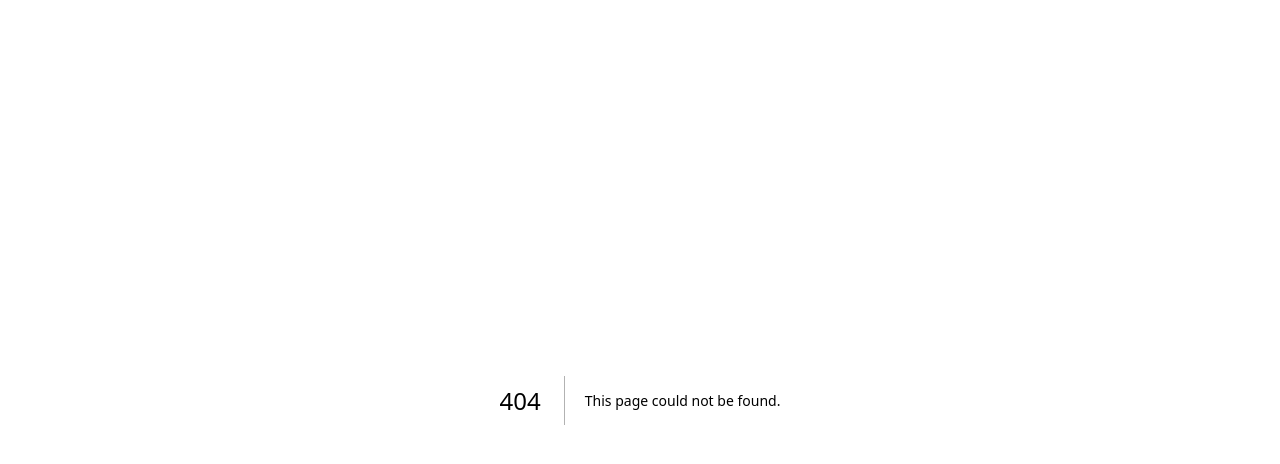
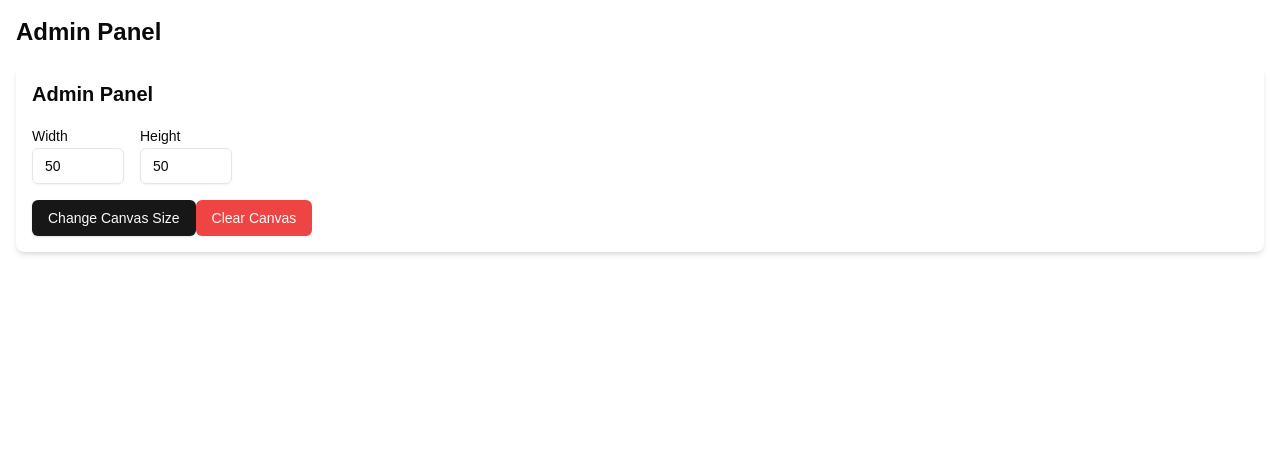
Before and after one commit to GooeyTuxedo/pixel-art-collab, a Next.js app: page /admin in a window 1280 px wide. Before the commit this address had no page. Shown: the top 464 px of the page. Built offline with nearby package versions, Linux system fonts and the light colour scheme.

Commit message:
add admin page for clearing and changing canvas size

```diff
--- a/package.json
+++ b/package.json
@@ -11,6 +11,7 @@
     "dev:all": "concurrently \"npm run dev\" \"npm run socket\""
   },
   "dependencies": {
+    "@radix-ui/react-label": "^2.1.2",
     "@radix-ui/react-slot": "^1.1.2",
     "@vercel/edge": "^1.2.1",
     "@vercel/kv": "^3.0.0",
--- /dev/null
+++ b/src/app/admin/page.tsx
@@ -0,0 +1,47 @@
+"use client"
+
+import { useState, useEffect } from "react"
+import AdminPanel from "../components/AdminPanel"
+
+export default function AdminPage() {
+  const [canvasWidth, setCanvasWidth] = useState(50)
+  const [canvasHeight, setCanvasHeight] = useState(50)
+
+  useEffect(() => {
+    // Fetch current canvas size from the server
+    // This is a placeholder and should be replaced with actual API call
+    const fetchCanvasSize = async () => {
+      // const response = await fetch('/api/canvas-size');
+      // const { width, height } = await response.json();
+      // setCanvasWidth(width);
+      // setCanvasHeight(height);
+    }
+    fetchCanvasSize()
+  }, [])
+
+  const handleCanvasSizeChange = (width: number, height: number) => {
+    setCanvasWidth(width)
+    setCanvasHeight(height)
+    // Send canvas size change to the server
+    // This would typically be done through your WebSocket connection or API
+    console.log("Canvas size changed to", width, "x", height)
+  }
+
+  const handleClearCanvas = () => {
+    // Send clear canvas command to the server
+    // This would typically be done through your WebSocket connection or API
+    console.log("Canvas cleared")
+  }
+
+  return (
+    <div className="container mx-auto p-4">
+      <h1 className="text-2xl font-bold mb-4">Admin Panel</h1>
+      <AdminPanel
+        currentWidth={canvasWidth}
+        currentHeight={canvasHeight}
+        onSizeChange={handleCanvasSizeChange}
+        onClearCanvas={handleClearCanvas}
+      />
+    </div>
+  )
+}
--- /dev/null
+++ b/src/app/components/AdminPanel.tsx
@@ -0,0 +1,61 @@
+"use client"
+
+import type React from "react"
+import { ChangeEvent, FormEvent, useState } from "react"
+import { Button } from "@/components/ui/button"
+import { Input } from "@/components/ui/input"
+import { Label } from "@/components/ui/label"
+
+interface AdminPanelProps {
+  currentWidth: number
+  currentHeight: number
+  onSizeChange: (width: number, height: number) => void
+  onClearCanvas: () => void
+}
+
+const AdminPanel: React.FC<AdminPanelProps> = ({ currentWidth, currentHeight, onSizeChange, onClearCanvas }) => {
+  const [newWidth, setNewWidth] = useState(currentWidth)
+  const [newHeight, setNewHeight] = useState(currentHeight)
+
+  const handleSizeChange = () => {
+    onSizeChange(newWidth, newHeight)
+  }
+
+  return (
+    <div className="bg-white p-4 rounded-lg shadow-md">
+      <h2 className="text-xl font-bold mb-4">Admin Panel</h2>
+      <div className="space-y-4">
+        <div className="flex space-x-4">
+          <div>
+            <Label htmlFor="width">Width</Label>
+            <Input
+              id="width"
+              type="number"
+              value={newWidth}
+              onChange={(e: ChangeEvent<HTMLInputElement>) => setNewWidth(Number(e.target.value))}
+              min={1}
+              max={1000}
+            />
+          </div>
+          <div>
+            <Label htmlFor="height">Height</Label>
+            <Input
+              id="height"
+              type="number"
+              value={newHeight}
+              onChange={(e: ChangeEvent<HTMLInputElement>) => setNewHeight(Number(e.target.value))}
+              min={1}
+              max={1000}
+            />
+          </div>
+        </div>
+        <Button onClick={handleSizeChange}>Change Canvas Size</Button>
+        <Button onClick={onClearCanvas} variant="destructive">
+          Clear Canvas
+        </Button>
+      </div>
+    </div>
+  )
+}
+
+export default AdminPanel
--- a/src/app/components/Canvas.tsx
+++ b/src/app/components/Canvas.tsx
@@ -14,13 +14,14 @@ interface CanvasProps {
   pixelSize: number
   userId: string
   selectedColor: string
+  onSizeChange: (width: number, height: number) => void
 }
 
 const COOLDOWN_TIME = 5000 // 5 seconds cooldown
 const MIN_ZOOM = 0.5
 const MAX_ZOOM = 5
 
-const Canvas: React.FC<CanvasProps> = ({ width, height, pixelSize, userId, selectedColor }) => {
+const Canvas: React.FC<CanvasProps> = ({ width, height, pixelSize, userId, selectedColor, onSizeChange }) => {
   const [pixels, setPixels] = useState<PixelData[]>([])
   const [cooldown, setCooldown] = useState(0)
   const [zoom, setZoom] = useState(1)
@@ -58,10 +59,20 @@ const Canvas: React.FC<CanvasProps> = ({ width, height, pixelSize, userId, selec
       setPixels((prevPixels) => [...prevPixels, pixelData])
     })
 
+    socketRef.current.on("canvasSizeChanged", (newWidth: number, newHeight: number) => {
+      console.log("Canvas size changed:", newWidth, newHeight)
+      onSizeChange(newWidth, newHeight)
+    })
+
+    socketRef.current.on("canvasCleared", () => {
+      console.log("Canvas cleared")
+      setPixels([])
+    })
+
     return () => {
       socketRef.current?.disconnect()
     }
-  }, [userId])
+  }, [userId, onSizeChange])
 
   const drawCanvas = useCallback(() => {
     const canvas = canvasRef.current
--- /dev/null
+++ b/src/components/ui/input.tsx
@@ -0,0 +1,22 @@
+import * as React from "react"
+
+import { cn } from "@/lib/utils"
+
+const Input = React.forwardRef<HTMLInputElement, React.ComponentProps<"input">>(
+  ({ className, type, ...props }, ref) => {
+    return (
+      <input
+        type={type}
+        className={cn(
+          "flex h-9 w-full rounded-md border border-input bg-transparent px-3 py-1 text-base shadow-sm transition-colors file:border-0 file:bg-transparent file:text-sm file:font-medium file:text-foreground placeholder:text-muted-foreground focus-visible:outline-none focus-visible:ring-1 focus-visible:ring-ring disabled:cursor-not-allowed disabled:opacity-50 md:text-sm",
+          className
+        )}
+        ref={ref}
+        {...props}
+      />
+    )
+  }
+)
+Input.displayName = "Input"
+
+export { Input }
--- /dev/null
+++ b/src/components/ui/label.tsx
@@ -0,0 +1,26 @@
+"use client"
+
+import * as React from "react"
+import * as LabelPrimitive from "@radix-ui/react-label"
+import { cva, type VariantProps } from "class-variance-authority"
+
+import { cn } from "@/lib/utils"
+
+const labelVariants = cva(
+  "text-sm font-medium leading-none peer-disabled:cursor-not-allowed peer-disabled:opacity-70"
+)
+
+const Label = React.forwardRef<
+  React.ElementRef<typeof LabelPrimitive.Root>,
+  React.ComponentPropsWithoutRef<typeof LabelPrimitive.Root> &
+    VariantProps<typeof labelVariants>
+>(({ className, ...props }, ref) => (
+  <LabelPrimitive.Root
+    ref={ref}
+    className={cn(labelVariants(), className)}
+    {...props}
+  />
+))
+Label.displayName = LabelPrimitive.Root.displayName
+
+export { Label }
```
Also changed, not shown: src/websocket-server.ts (+16 -0 lines), 1 other file (tests, documents, lock files or other folders).
